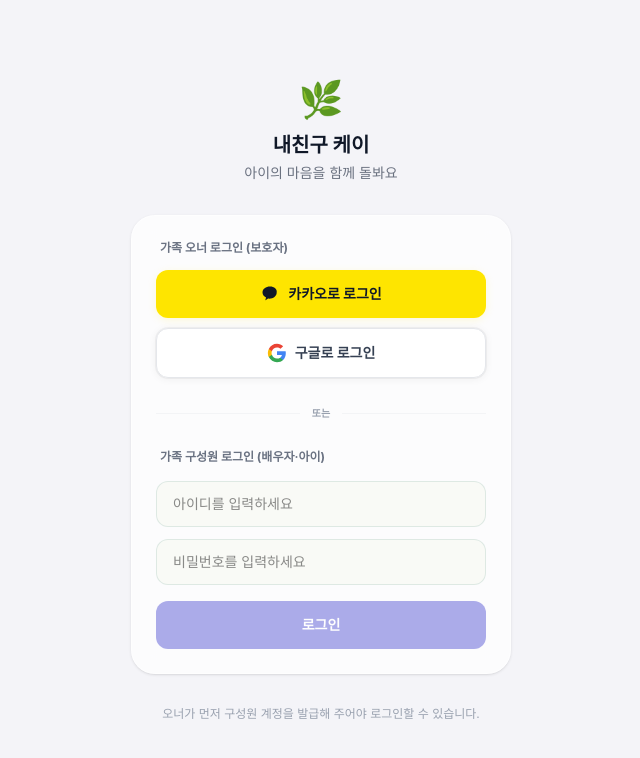
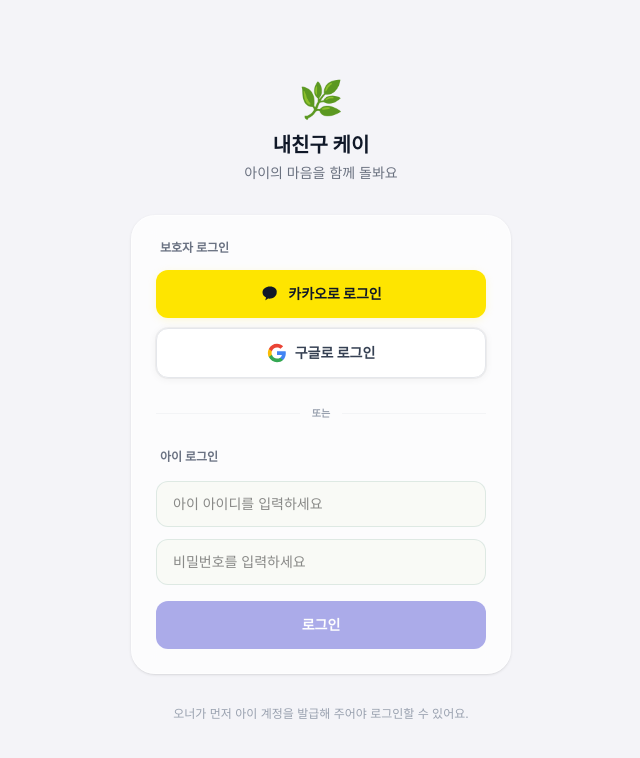
Before and after one commit to markytb79-cpu/K-Bestie-v3, a Next.js app: page /login in a window 1280 px wide. Shown: the top 758 px of the page, without its empty margins (319-959 px from the left). Built offline with nearby package versions, Linux system fonts and the light colour scheme.

Commit message:
[수정] 로그인 화면 문구 정리 - 보호자/아이 로그인 구분

```diff
--- a/app/login/page.tsx
+++ b/app/login/page.tsx
@@ -109,7 +109,7 @@
 
         {/* ── 오너 소셜 로그인 섹션 ── */}
         <div className="flex flex-col gap-2.5">
-          <p className="text-xs font-bold text-gray-500 mb-1 px-1">가족 오너 로그인 (보호자)</p>
+          <p className="text-xs font-bold text-gray-500 mb-1 px-1">보호자 로그인</p>
 
           <button
             onClick={() => handleOAuthLogin("kakao")}
@@ -166,14 +166,14 @@
 
         {/* ── 구성원 일반 로그인 섹션 ── */}
         <form onSubmit={handleMemberLogin} className="flex flex-col gap-3">
-          <p className="text-xs font-bold text-gray-500 mb-1 px-1">가족 구성원 로그인 (배우자·아이)</p>
+          <p className="text-xs font-bold text-gray-500 mb-1 px-1">아이 로그인</p>
 
           <div>
             <input
               type="text"
               value={username}
               onChange={(e) => setUsername(e.target.value)}
-              placeholder="아이디를 입력하세요"
+              placeholder="아이 아이디를 입력하세요"
               disabled={isLoading}
               className="w-full rounded-xl px-4 py-3 text-sm border-2 border-transparent outline-none transition-colors"
               style={{ background: "#F9FAF6", border: "1px solid rgba(26,107,90,0.12)" }}
@@ -209,7 +209,7 @@
 
       <div className="mt-8 text-center">
         <p className="text-xs text-gray-400">
-          오너가 먼저 구성원 계정을 발급해 주어야 로그인할 수 있습니다.
+          오너가 먼저 아이 계정을 발급해 주어야 로그인할 수 있어요.
         </p>
       </div>
     </div>
```
